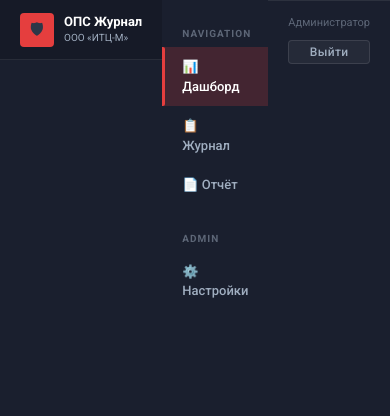
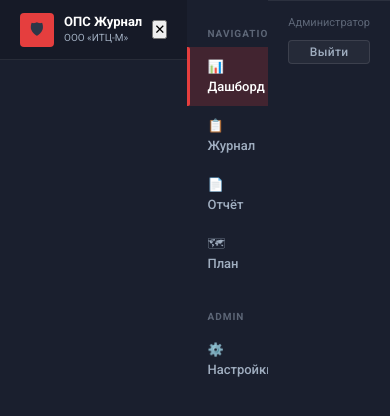
Before and after one commit to sychev23021983-design/ops-journal, a React (Vite) app in the folder frontend/: page /dashboard in a window 390 px wide. Shown: the top 416 px of the page. Built offline with nearby package versions, Linux system fonts and the light colour scheme; no server answers; sample sign-in values are in the browser's storage.

Commit message:
feat: add Plan nav item + mobile hamburger menu

```diff
--- a/frontend/src/components/Layout.jsx
+++ b/frontend/src/components/Layout.jsx
@@ -1,23 +1,25 @@
-import { Outlet, NavLink, useNavigate, useLocation } from 'react-router-dom'
-import { getRole, api } from '../api/client'
-import { useState, useEffect } from 'react'
+import { Outlet, NavLink, useNavigate, useLocation } from "react-router-dom"
+import { getRole, api } from "../api/client"
+import { useState, useEffect } from "react"
 
 const PAGE_TITLES = {
-  '/dashboard': 'Дашборд',
-  '/incidents': 'Журнал инцидентов',
-  '/report':    'Отчёт',
-  '/settings':  'Настройки',
+  "/dashboard": "Дашборд",
+  "/incidents": "Журнал инцидентов",
+  "/report":    "Отчёт",
+  "/plan":      "План объекта",
+  "/settings":  "Настройки",
 }
 
 export default function Layout() {
   const navigate  = useNavigate()
   const location  = useLocation()
   const role      = getRole()
-  const isAdmin   = role === 'admin'
-  const title     = PAGE_TITLES[location.pathname] || 'ОПС Журнал'
+  const isAdmin   = role === "admin"
+  const title     = PAGE_TITLES[location.pathname] || "ОПС Журнал"
   const [logoUrl, setLogoUrl]       = useState(null)
   const [faviconUrl, setFaviconUrl] = useState(null)
   const [logoSize, setLogoSize]     = useState(32)
+  const [sidebarOpen, setSidebarOpen] = useState(false)
 
   useEffect(() => {
     api.settings.publicSettings().then(s => {
@@ -30,65 +32,79 @@ export default function Layout() {
   useEffect(() => {
     if (faviconUrl) {
       let link = document.querySelector("link[rel~='icon']")
-      if (!link) { link = document.createElement('link'); link.rel = 'icon'; document.head.appendChild(link) }
+      if (!link) { link = document.createElement("link"); link.rel = "icon"; document.head.appendChild(link) }
       link.href = faviconUrl
     }
   }, [faviconUrl])
 
+  // Close sidebar on navigation (mobile)
+  useEffect(() => { setSidebarOpen(false) }, [location.pathname])
+
   function logout() {
-    localStorage.removeItem('ops_token')
-    localStorage.removeItem('ops_role')
-    navigate('/login')
+    localStorage.removeItem("ops_token")
+    localStorage.removeItem("ops_role")
+    navigate("/login")
   }
 
   return (
-    <div className="layout">
-      <aside className="sidebar">
+    <div className={"layout" + (sidebarOpen ? " sidebar-visible" : "")}>
+      {/* Mobile overlay */}
+      {sidebarOpen && <div className="sidebar-overlay" onClick={() => setSidebarOpen(false)} />}
+
+      <aside className={"sidebar" + (sidebarOpen ? " open" : "")}>
         <div className="sidebar-logo">
           {logoUrl
-            ? <img src={logoUrl} alt="logo" style={{width:logoSize, height:logoSize, objectFit:'contain', borderRadius:4, flexShrink:0}} />
+            ? <img src={logoUrl} alt="logo" style={{width:logoSize, height:logoSize, objectFit:"contain", borderRadius:4, flexShrink:0}} />
             : <div className="logo-icon">🛡</div>
           }
           <div style={{flex:1, minWidth:0}}>
             <h1>ОПС Журнал</h1>
             <p>ООО «ИТЦ-М»</p>
           </div>
+          <button className="sidebar-close" onClick={() => setSidebarOpen(false)}>✕</button>
         </div>
         <nav>
           <div className="sidebar-section-title">Navigation</div>
-          <NavLink to="/dashboard" className={({isActive}) => 'nav-item' + (isActive ? ' active' : '')}>
+          <NavLink to="/dashboard" className={({isActive}) => "nav-item" + (isActive ? " active" : "")}>
             📊 Дашборд
           </NavLink>
-          <NavLink to="/incidents" className={({isActive}) => 'nav-item' + (isActive ? ' active' : '')}>
+          <NavLink to="/incidents" className={({isActive}) => "nav-item" + (isActive ? " active" : "")}>
             📋 Журнал
           </NavLink>
-          <NavLink to="/report" className={({isActive}) => 'nav-item' + (isActive ? ' active' : '')}>
+          <NavLink to="/report" className={({isActive}) => "nav-item" + (isActive ? " active" : "")}>
             📄 Отчёт
+          </NavLink>
+          <NavLink to="/plan" className={({isActive}) => "nav-item" + (isActive ? " active" : "")}>
+            🗺 План
           </NavLink>
           {isAdmin && (
             <>
               <div className="sidebar-section-title" style={{marginTop:8}}>Admin</div>
-              <NavLink to="/settings" className={({isActive}) => 'nav-item' + (isActive ? ' active' : '')}>
+              <NavLink to="/settings" className={({isActive}) => "nav-item" + (isActive ? " active" : "")}>
                 ⚙️ Настройки
               </NavLink>
             </>
           )}
         </nav>
         <div className="sidebar-footer">
-          <div style={{fontSize:11,color:'rgba(160,174,192,0.5)',marginBottom:8,textAlign:'center'}}>
-            {isAdmin ? 'Администратор' : 'Просмотр'}
+          <div style={{fontSize:11,color:"rgba(160,174,192,0.5)",marginBottom:8,textAlign:"center"}}>
+            {isAdmin ? "Администратор" : "Просмотр"}
           </div>
           <button className="btn btn-ghost btn-sm"
-            style={{width:'100%',justifyContent:'center',color:'#a0aec0',borderColor:'rgba(255,255,255,0.1)',background:'rgba(255,255,255,0.05)'}}
+            style={{width:"100%",justifyContent:"center",color:"#a0aec0",borderColor:"rgba(255,255,255,0.1)",background:"rgba(255,255,255,0.05)"}}
             onClick={logout}>
             Выйти
           </button>
         </div>
       </aside>
+
       <div className="main">
         <div className="topbar">
+          <button className="topbar-menu-btn" onClick={() => setSidebarOpen(o => !o)} aria-label="Меню">
+            <span /><span /><span />
+          </button>
           <div className="topbar-title">{title}</div>
-          <div style={{fontSize:12,color:'var(--text2)'}}>{isAdmin ? 'Администратор' : 'Просмотр'}</div>
+          <div style={{fontSize:12,color:"var(--text2)"}}>{isAdmin ? "Администратор" : "Просмотр"}</div>
         </div>
         <div style={{flex:1}}><Outlet /></div>
       </div>
```
